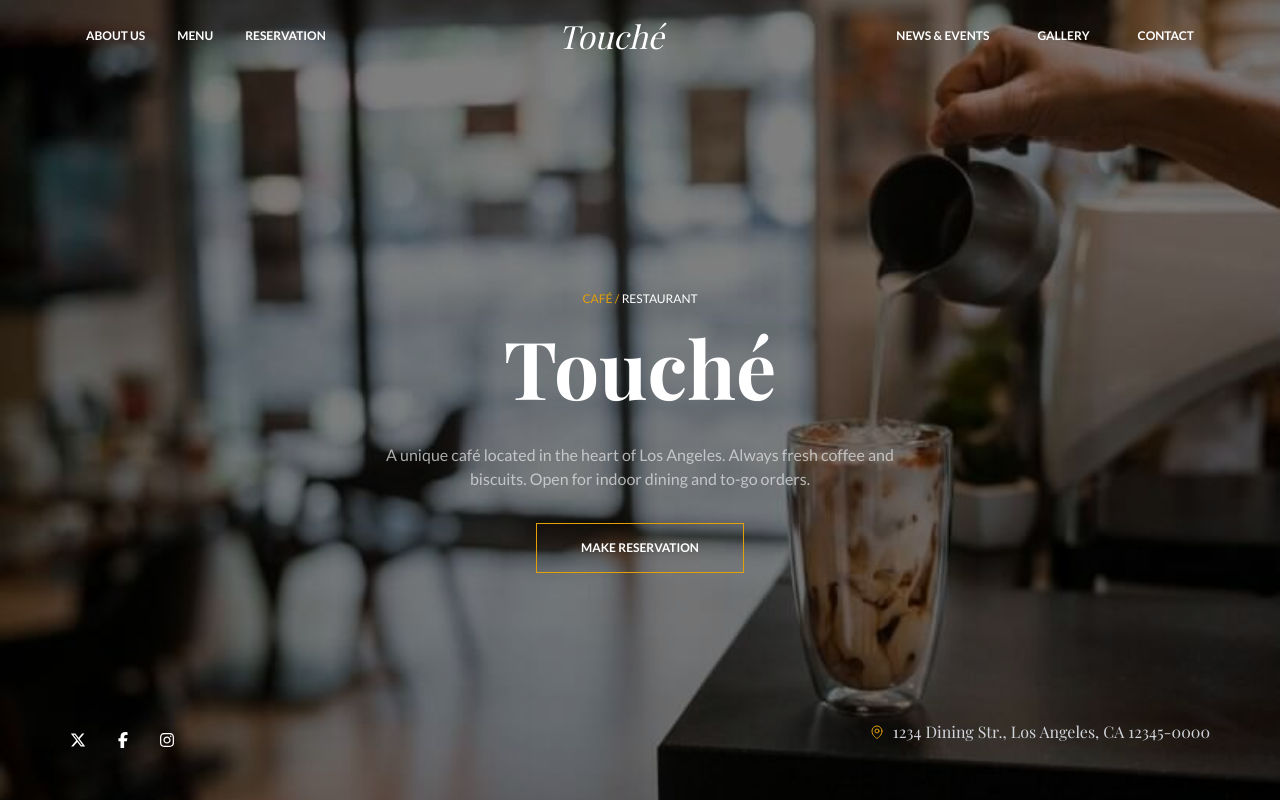
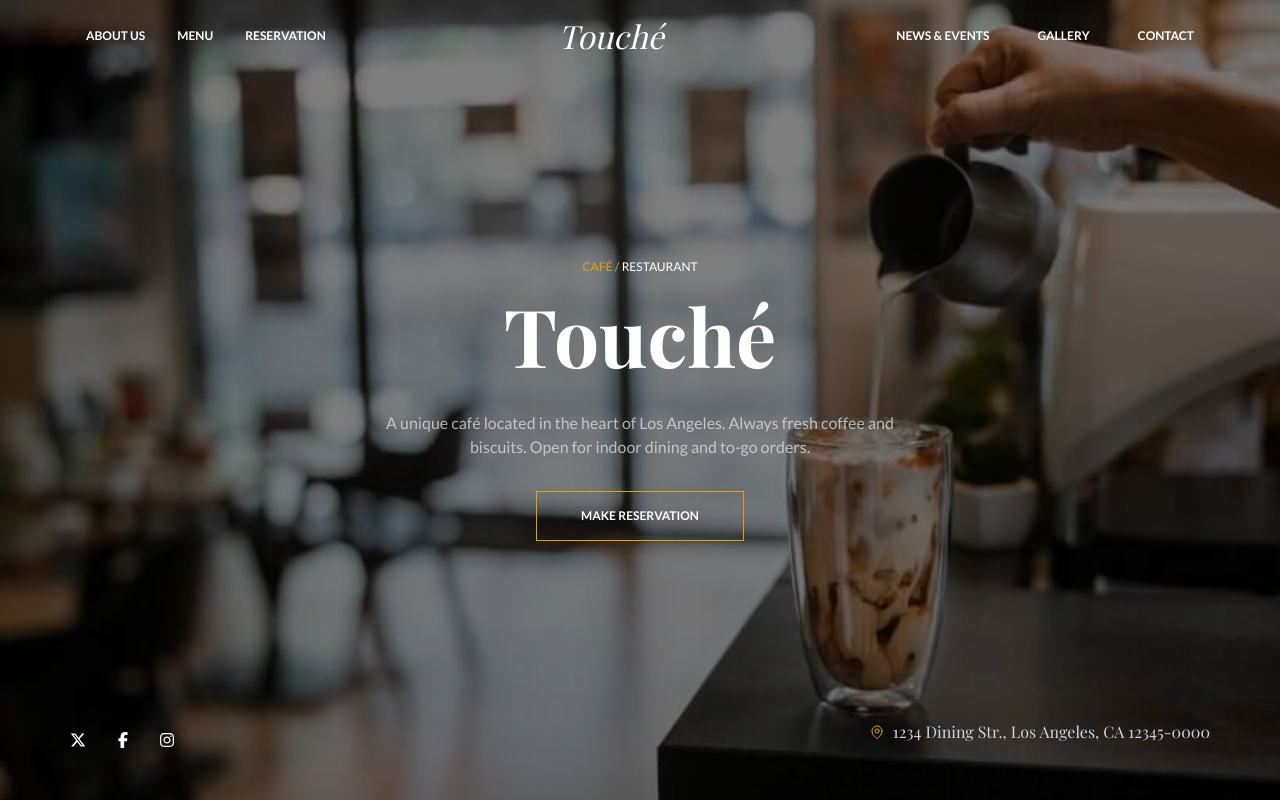
Before and after one commit to Iceblockp/Touche-cafe, a React (Vite) app: page / in a window 1280 px wide. Shown: the top 802 px of the page. Built offline with nearby package versions, Linux system fonts and the light colour scheme; a web font is replaced by a local one.

Commit message:
header Width Res

```diff
--- a/src/components/App.jsx
+++ b/src/components/App.jsx
@@ -1,5 +1,4 @@
 import React from "react";
-
 import OnlineReservation from "./OnlineReservation";
 import Dishes from "./Dishes";
 import SectionThree from "./SectionThree";
@@ -8,10 +7,8 @@ import Newsletter from "./Newsletter";
 import EventShow from "./EventShow";
 import AboutUs from "./AboutUs";
 import SectionFour from "./SectionFour";
-
 import SectionTwo from "./sectionTwo";
 import Location from "./Location";
-
 import NavBar from "./NavBar";
 import TopHeader from "./TopHeader";
 import Menu from "./Menu";
@@ -19,7 +16,7 @@ import Footer from "./Footer";
 
 const App = () => {
   return (
-    <div>
+    <div className=" overflow-hidden">
       <TopHeader />
       <NavBar />
       <SectionTwo />
--- a/src/components/Title.jsx
+++ b/src/components/Title.jsx
@@ -9,10 +9,10 @@ import {
 
 const Title = () => {
   return (
-    <div className=" h-full flex flex-col">
+    <div className=" h-full flex flex-col ">
       <div className=" max-w-1140 flex mx-auto h-[75%]">
         <div className=" mx-auto max-w-[550px] h-full">
-          <div className=" text-center mt-28 h-full flex flex-col justify-center">
+          <div className=" text-center mt-20 h-full flex flex-col justify-center">
             <h6 className=" text-xs mt-10">
               {" "}
               <span className=" text-yellow-400 text-xs">CAFÉ / </span>
@@ -33,7 +33,7 @@ const Title = () => {
         </div>
       </div>
 
-      <div className="flex justify-between items-center gap-10 flex-col lg:flex-row mt-auto">
+      <div className="flex justify-between items-center gap-8 flex-col lg:flex-row mt-auto">
         <div id="socialLinks" className=" flex lg:mb-10 gap-8">
           <div className=" hover:text-yellow-400">
             <a href="https://twitter.com/?lang=en">
--- a/src/components/TopHeader.jsx
+++ b/src/components/TopHeader.jsx
@@ -79,7 +79,7 @@ const TopHeader = () => {
       <div
         className={`items-center justify-between top-0 z-40 pt-16 ${
           nav ? "" : "-translate-y-full"
-        } lg:-translate-y-full duration-300 fixed w-screen bg-white`}
+        } lg:-translate-y-full duration-300 fixed w-full bg-white`}
       >
         <ul className="flex w-10/12 mx-auto flex-col p-4 font-[700] text-[0.75rem] border border-gray-100 rounded-lg bg-gray-50 rtl:space-x-reverse  ">
           <li>
--- a/tailwind.config.js
+++ b/tailwind.config.js
@@ -20,6 +20,11 @@ export default {
       maxWidth: {
         1140: "1140px",
       },
+      screens: {
+        sm: "375px", // Mobile screens
+        md: "768px", // Tablet screens
+        lg: "1024px", // Laptop/desktop screens
+      },
     },
   },
   plugins: [require("flowbite/plugin")],
```
